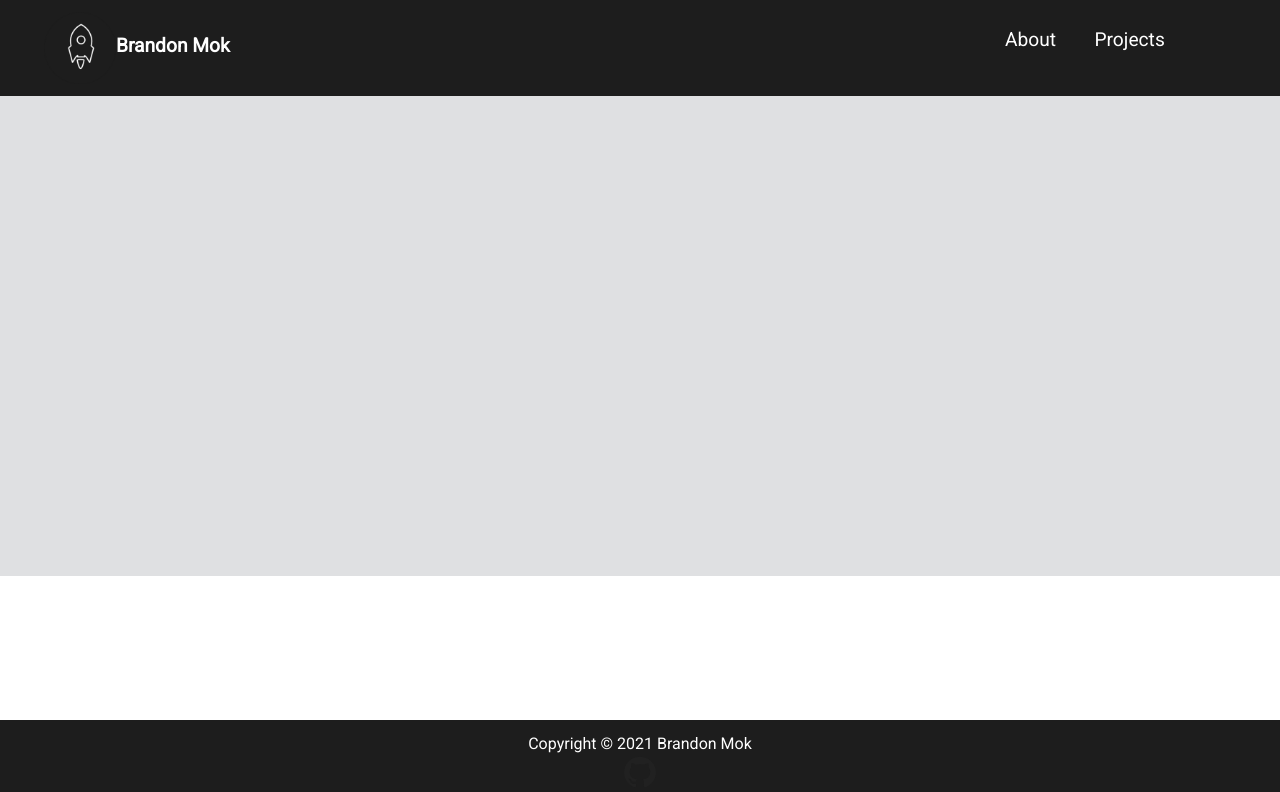
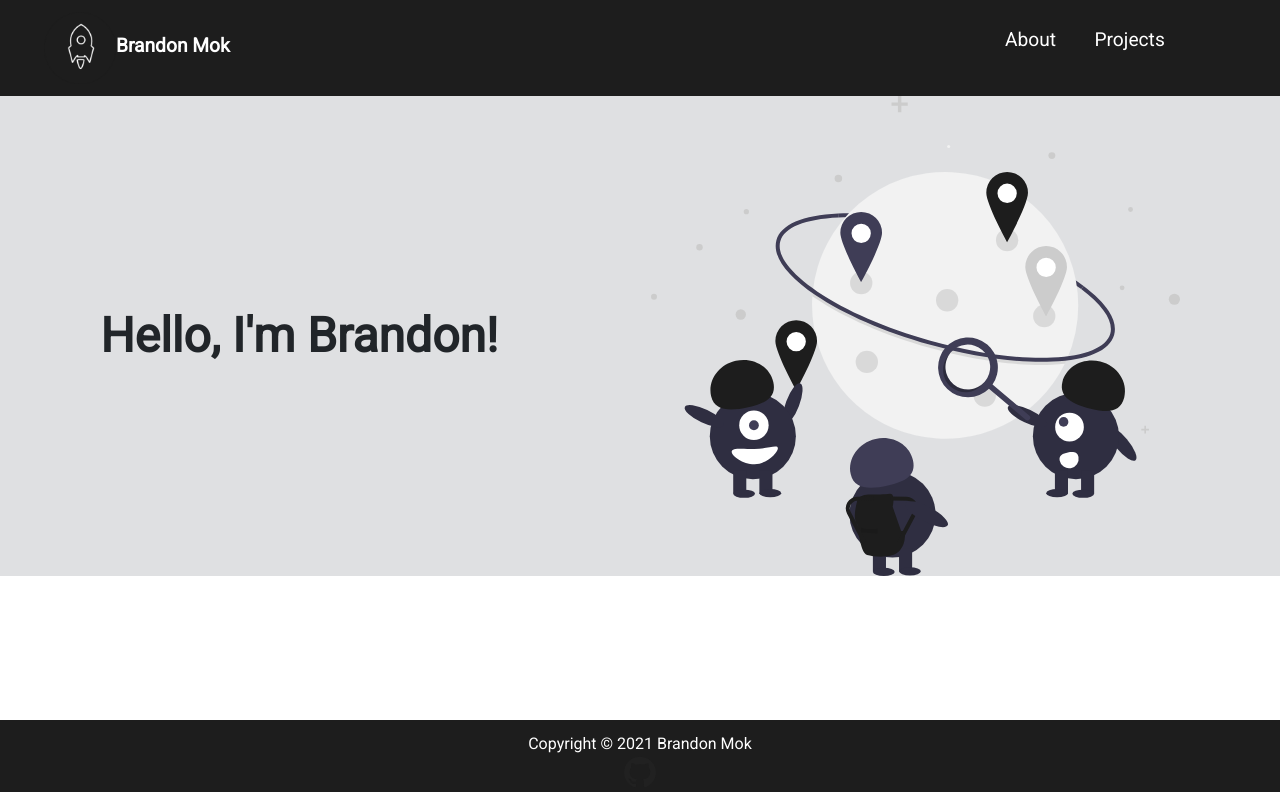
Before and after one commit to BrandonMok/react-personal-website, a React (Create React App) app: page / in a window 1280 px wide. Shown: the top 792 px of the page. Built offline with nearby package versions, Linux system fonts and the light colour scheme.

Commit message:
Added more to banner

```diff
--- a/src/App.scss
+++ b/src/App.scss
@@ -2,7 +2,6 @@
 @import url('https://fonts.googleapis.com/css2?family=Roboto&display=swap');
 
 $primary: #1d1d1d; // 1c1d25
-
 
 * {
   font-family: 'Roboto', sans-serif;
@@ -58,9 +57,16 @@ $primary: #1d1d1d; // 1c1d25
 
 /** Banner **/
 .banner {
+  justify-content: center;
+  flex-direction: row;
   background-color: #DFE0E2; // F5F5F5 //DFE0E2
   width: 100%;
   height: 30em;
+
+  &__text__title {
+    font-weight: bold;
+    font-size: 3rem;
+  }
 }
 
 
@@ -90,7 +96,10 @@ $primary: #1d1d1d; // 1c1d25
 
 /* @include media-breakpoint-down(xs) {  } */
 /* @include media-breakpoint-down(sm) {  } */
-// @include media-breakpoint-down(md) {
 
-// }
+@include media-breakpoint-down(md) {
+  .banner {
+    flex-direction: column;
+  }
+}
 /* @include media-breakpoint-down(lg) {  } */
--- a/src/components/banner.js
+++ b/src/components/banner.js
@@ -1,10 +1,16 @@
 import React from 'react';
+import BannerImg from '../icons/undraw_traveling.svg';
 
  class Banner extends React.Component {
     render() {
         return (
-            <div className="banner d-flex">
-
+            <div className="banner d-flex justify-content-around align-items-center p-4">
+                <div className="banner__text">
+                    <div className="banner__text__title">Hello, I'm Brandon!</div>
+                </div>
+                <div className="banner__image">
+                    <img src={BannerImg} alt="" />
+                </div>
             </div>
          );
     }
```
Also changed, not shown: src/icons/undraw_traveling.svg (added).
